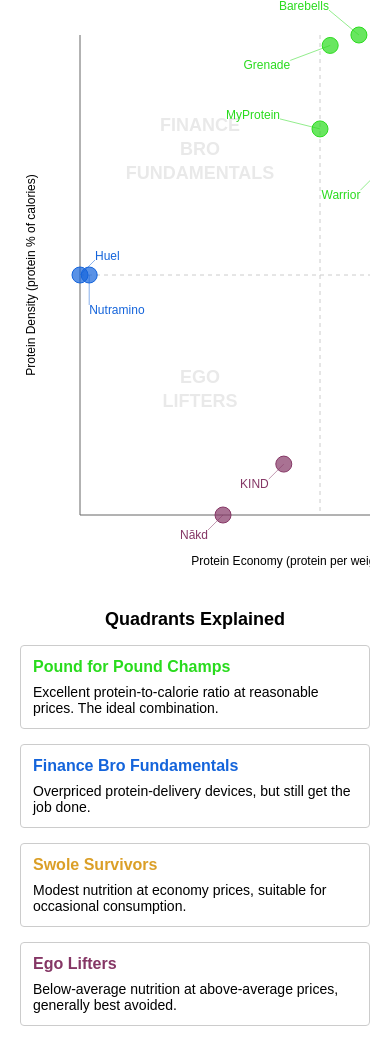
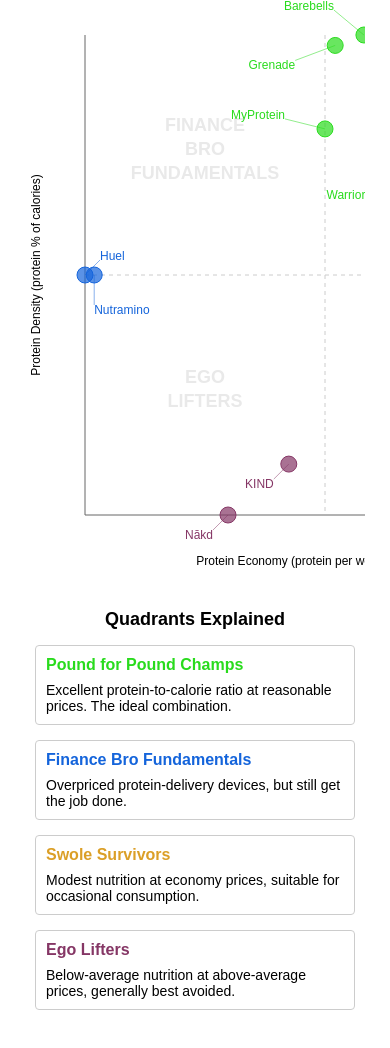
Before and after one commit to patmycatalan/protein-magic-quad, a plain HTML site: page index.html in a window 390 px wide. Shown: the part 113-1161 px from the top of the page. Drawn offline with Linux system fonts and the light colour scheme.

Commit message:
Update styles.css

```diff
--- a/styles.css
+++ b/styles.css
@@ -6,7 +6,9 @@
 
 .chart-container {
   max-width: 650px;
+  width: 100%; /* Ensure it uses available width */
   margin: 0 auto;
+  box-sizing: border-box; /* Include padding in width calculation */
 }
 
 .chart-title {
@@ -45,29 +47,33 @@
   height: 600px;
 }
 
+/* Legend styles with improved mobile support */
+.legend {
+  width: 100%;
+  box-sizing: border-box;
+  padding: 0 10px; /* Add some horizontal padding */
+}
+
 .legend h3 {
   text-align: center;
   margin-bottom: 15px;
   font-size: 18px;
 }
 
-/* Make the legend responsive */
 .legend-grid {
   display: grid;
   grid-template-columns: 1fr 1fr;
   gap: 15px;
-}
-
-@media (max-width: 500px) {
-  .legend-grid {
-    grid-template-columns: 1fr;
-  }
+  width: 100%;
 }
 
 .legend-item {
   border: 1px solid #ccc;
   border-radius: 4px;
   padding: 12px;
+  box-sizing: border-box;
+  width: 100%;
+  word-wrap: break-word; /* Ensure text wraps within containers */
 }
 
 .legend-item h4 {
@@ -80,6 +86,7 @@
   font-size: 14px;
 }
 
+/* Quadrant colors */
 .pound-for-pound h4 { color: #29DB1D; }
 .finance-bro h4 { color: #1464DB; }
 .swole-survivors h4 { color: #DB9F27; }
@@ -108,3 +115,21 @@
 .tooltip p {
   margin: 5px 0;
 }
+
+/* Improve mobile responsiveness */
+@media (max-width: 500px) {
+  .chart-container {
+    padding: 0 5px; /* Reduce padding on small screens */
+  }
+
+  .legend-grid {
+    grid-template-columns: 1fr;
+    width: 100%;
+  }
+
+  .legend-item {
+    padding: 10px;
+    margin-left: 0;
+    margin-right: 0;
+  }
+}
```
